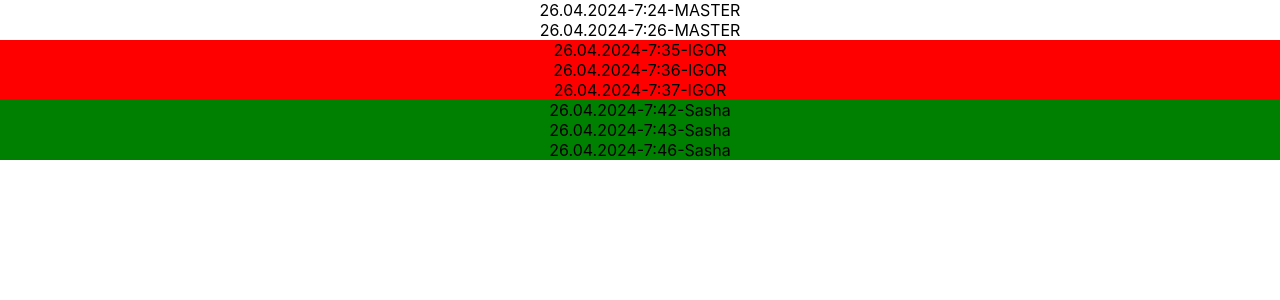
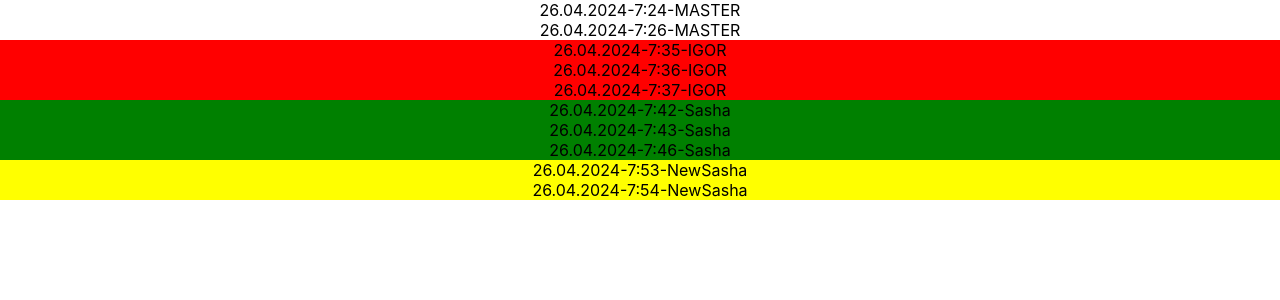
Before and after one commit to IgorYudintsev/git, a React (Create React App) app: page / in a window 1280 px wide. Shown: the top 300 px of the page. Built offline with nearby package versions, Linux system fonts and the light colour scheme.

Commit message:
26.04.2024-7:54(2)-NewSasha

```diff
--- a/src/App.tsx
+++ b/src/App.tsx
@@ -3,6 +3,7 @@ import logo from './logo.svg';
 import './App.css';
 import {Igor} from "./Igor";
 import {Sasha} from "./Sasha";
+import {NewSasha} from "./NewSasha";
 
 function App() {
   return (
@@ -11,6 +12,7 @@ function App() {
       <div>26.04.2024-7:26-MASTER</div>
         <Igor/>
         <Sasha/>
+        <NewSasha/>
     </div>
   );
 }
```
